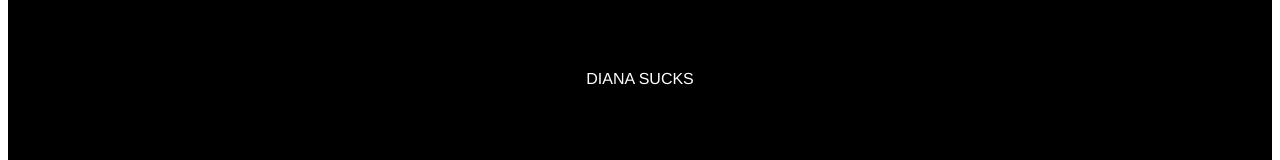
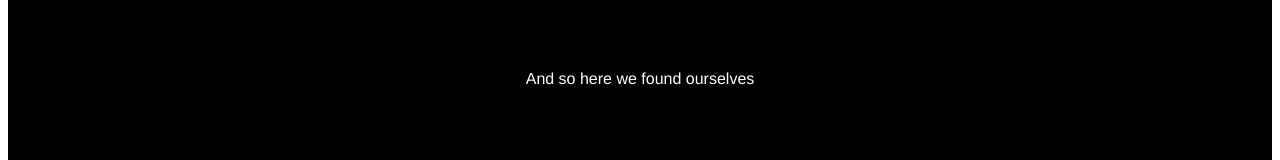
Before and after one commit to ChristopherBui/ChristopherBui.github.io, a plain HTML site: page index.html in a window 1280 px wide. Shown: the part 322-482 px from the top of the page. Drawn offline with Linux system fonts and the light colour scheme.

Commit message:
Update index.html

```diff
--- a/index.html
+++ b/index.html
@@ -25,7 +25,7 @@
     <br>
 
     <div class="alpha">
-      <p> DIANA SUCKS </p>
+      <p> And so here we found ourselves </p>
     </div>
 
   </body>
```
